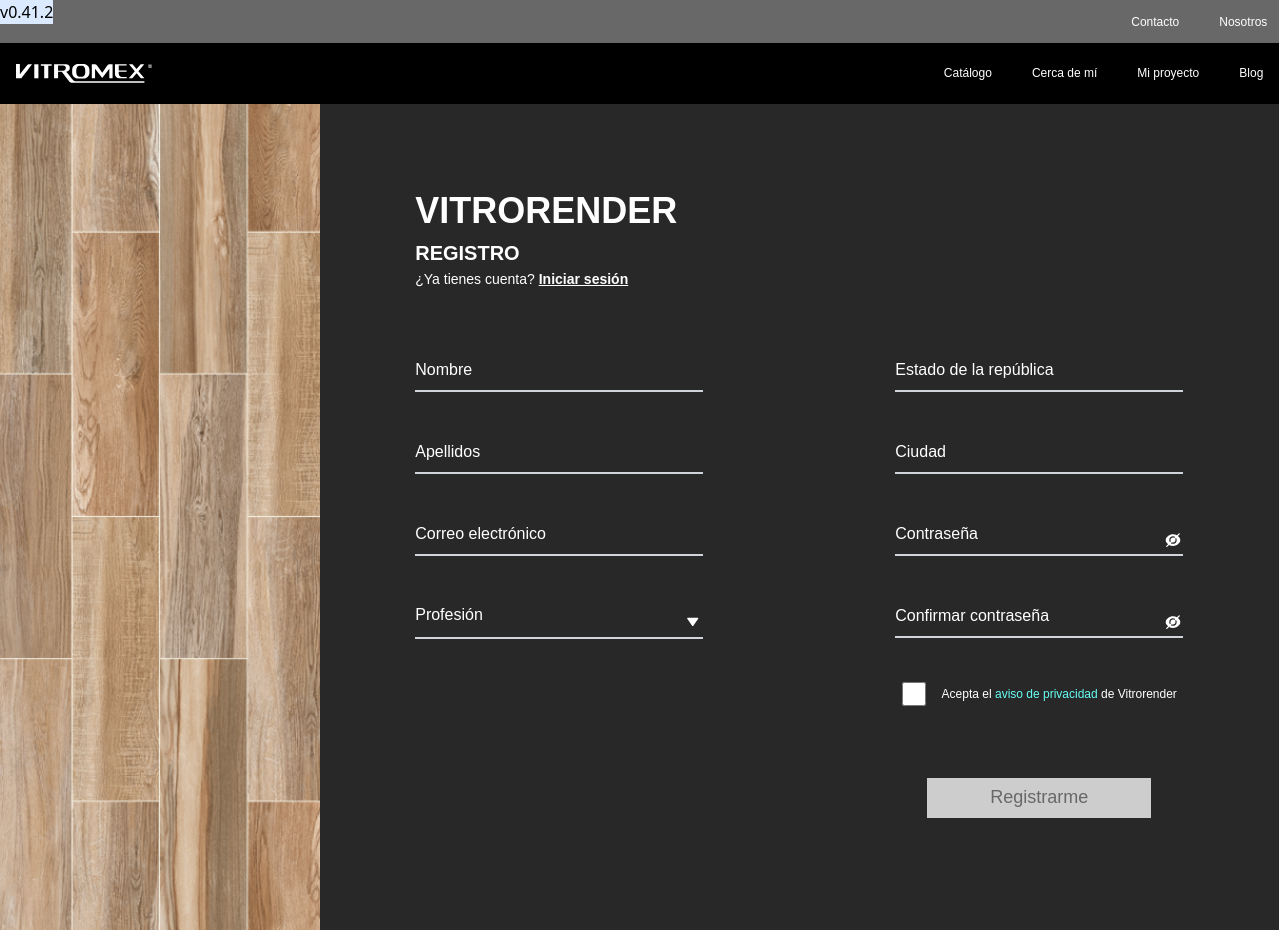
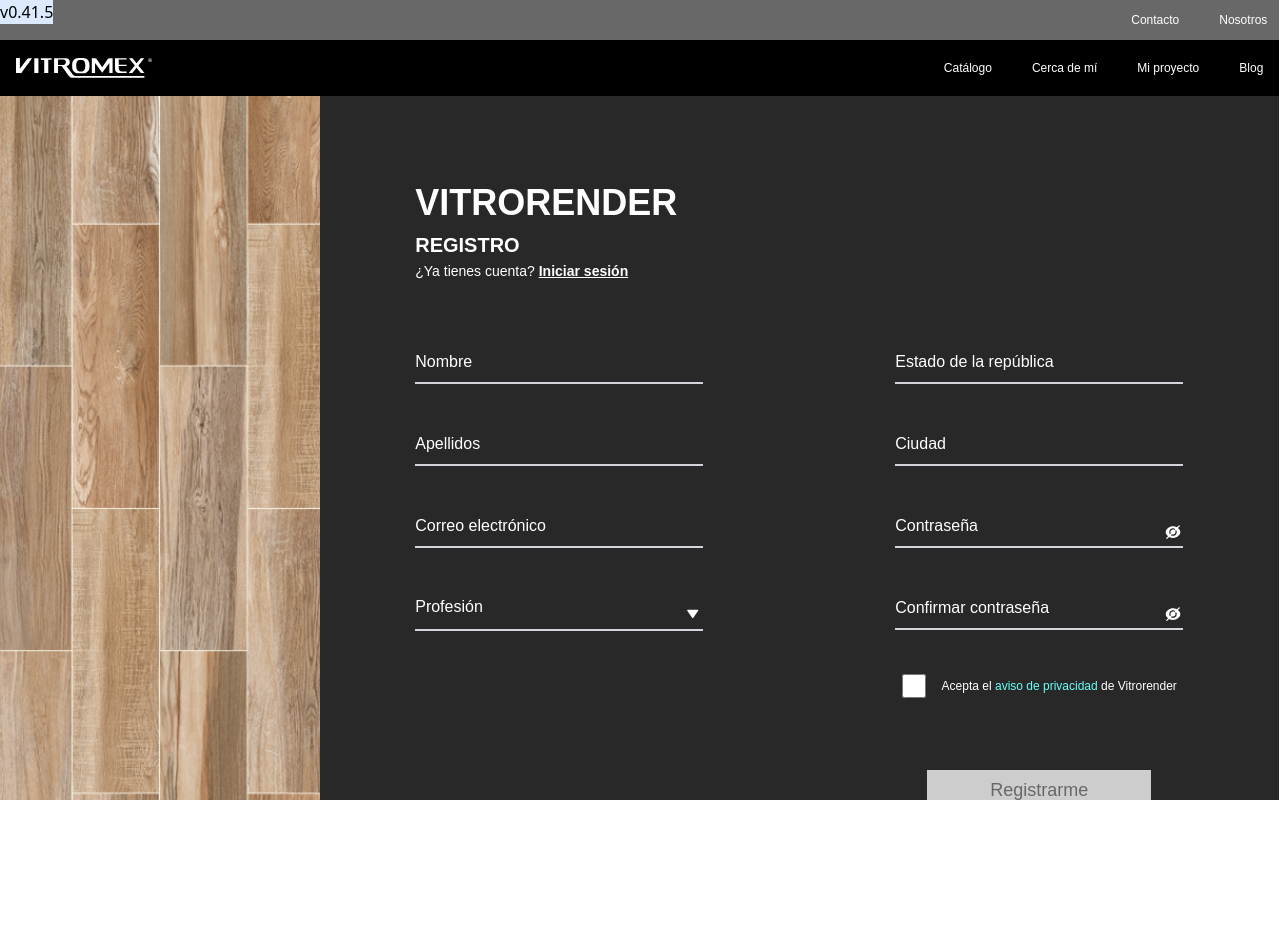
Before and after one commit to PortalesGIS/render-web-vitromex-web, a React (Create React App) app: page /form/register in a window 1280 px wide. After the commit the page ends 800 px from the top, so only its background shows below. Built offline with nearby package versions, Linux system fonts and the light colour scheme.

Commit message:
style: h full lading layout

```diff
--- a/src/layout/LoginLayout.jsx
+++ b/src/layout/LoginLayout.jsx
@@ -5,28 +5,12 @@
 
 export const LoginLayout = () => {
   return (
-    <div className="gridLayout min-h-screen grid-rows-layout_login">
+    <div className="gridLayout h-screen grid-rows-layout_login">
       <HeaderSub />
       <HeadersLading />
-      <div className="col-span-full">
+      <div className="col-span-full overflow-auto h-full">
         <Outlet />
       </div>
     </div>
   );
 };
-// {/* <div className="medium:flex medium:col-span-5 hidden h-full items-center justify-center bg-slate-50">
-//   <div className="h-20 w-20 rounded-full bg-red-100"></div>
-// </div> */}
-
-// <div className="small:col-span-8 medium:col-span-7 col-span-4 ">
-//         {/* image */}
-//         <div className="">
-//           <div className="flex items-center justify-center pt-14">
-//             <img src={logovitromex} alt="logo" />
-//           </div>
-//           {/* router */}
-//           <div className="mt-90px">
-//             <Outlet />
-//           </div>
-//         </div>
-//       </div>
--- a/src/pages/Login.jsx
+++ b/src/pages/Login.jsx
@@ -5,13 +5,19 @@
   return (
     <div className="min-h-full gridLayout">
       <div className="bg-login bg-cover bg-no-repeat bg-center hidden medium:block medium:col-span-5" />
-      <div className="medium:col-span-7 xsmall:col-span-full flex justify-center pt-20 bg-neutral80 ">
-        <div className="flex flex-col gap-y-14">
-          <div className="uppercase text-center font-bold text-white text-[35px]">
-            <h1>Vitrorender</h1>
-          </div>
-          <FormLogin />
+      <LoginMedium />
+    </div>
+  );
+};
+
+const LoginMedium = () => {
+  return (
+    <div className="medium:col-span-7 xsmall:col-span-full flex justify-center pt-20 bg-neutral80 ">
+      <div className="flex flex-col gap-y-14">
+        <div className="uppercase text-center font-bold text-white text-[35px]">
+          <h1>Vitrorender</h1>
         </div>
+        <FormLogin />
       </div>
     </div>
   );
--- a/src/pages/Register.jsx
+++ b/src/pages/Register.jsx
@@ -7,6 +7,13 @@
   return (
     <div className="min-h-full gridLayout">
       <div className="bg-register bg-cover bg-no-repeat bg-center hidden medium:block medium:col-span-3" />
+      <RegistroMedium />
+    </div>
+  );
+};
+
+const RegistroMedium = () => {
+  return (
     <div className="medium:col-span-9 xsmall:col-span-full flex justify-center items-center bg-neutral80">
       <div className="flex flex-col gap-y-14 pt-20 mb-28">
         <div>
@@ -23,6 +30,5 @@
         <FormRegister />
       </div>
     </div>
-    </div>
   );
 };
--- a/src/pages/Restore.jsx
+++ b/src/pages/Restore.jsx
@@ -5,14 +5,21 @@
   return (
     <div className="min-h-full gridLayout">
       <div className="bg-restore bg-cover bg-no-repeat bg-center hidden medium:block medium:col-span-5" />
-      <div className="medium:col-span-7 xsmall:col-span-full flex justify-center pt-20 bg-neutral80 ">
-        <div className="flex flex-col gap-y-14">
-          <div className="uppercase text-center font-bold text-[35px] text-white">
-            <h1>Vitrorender</h1>
-          </div>
-          <FormRestore />
-        </div>
-      </div>
+      <RestoreMedium />
     </div>
   )
 }
+
+
+const RestoreMedium = () => {
+  return (
+    <div className="medium:col-span-7 xsmall:col-span-full flex justify-center pt-20 bg-neutral80 ">
+      <div className="flex flex-col gap-y-14">
+        <div className="uppercase text-center font-bold text-white text-[35px]">
+          <h1>Vitrorender</h1>
+        </div>
+        <FormRestore />
+      </div>
+    </div>
+  );
+};
--- a/tailwind.config.js
+++ b/tailwind.config.js
@@ -158,7 +158,7 @@
       gridTemplateRows: {
         form_medium_space: "20% 80%",
         lading_header: "5% 7% 88%",
-        layout_login: "5% 7% 1fr",
+        layout_login: "5% 7% 88%",
         layout_product: "5% 7% 88%",
         layout_header: "15% 85%",
         layout_menu_slide: "80% 20%",
```
Also changed, not shown: 1 other file (tests, documents, lock files or other folders). Lines whose indentation alone changed are shown as unchanged.
